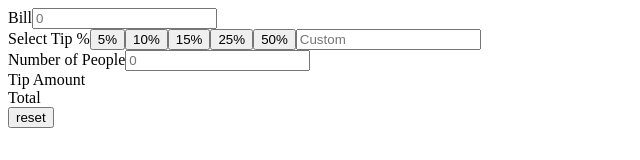
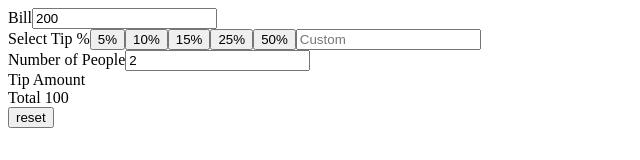
Before and after one commit to Th0rnike/tip-calculator-typescript, a React (Vite) app: page / in a window 1280 px wide. Shown: the top 160 px of the page, without its empty margins (0-640 px from the left). Built offline with nearby package versions, Linux system fonts and the light colour scheme.

Commit message:
updating tips - DONE

```diff
--- a/src/App.tsx
+++ b/src/App.tsx
@@ -1,16 +1,20 @@
-import { useState } from "react";
+import { useEffect, useState } from "react";
 import "./App.css";
 // import logo from "./assets/logo.svg";
 
 function App() {
-  const [bill, setBill] = useState<number>(0);
-  const [people, setPeople] = useState<number>(0);
+  const [bill, setBill] = useState<number>(200);
+  const [people, setPeople] = useState<number>(2);
   const [tip, setTip] = useState<number>(0);
-  const [custom, setCustom] = useState<number>(0);
+  const [customValue, setCustomValue] = useState<number>(0);
 
-  const tipValue = Number((((bill / people) * (tip || custom)) / 100).toFixed(2));
+  const chooseTipValue = customValue !== 0 ? customValue : tip;
+  const tipValue = Number(
+    (((bill / people) * chooseTipValue) / 100).toFixed(2)
+  );
+  console.log(tipValue);
+
   const totalPrice = Number((bill / people).toFixed(2));
-
   const tipsArray = [5, 10, 15, 25, 50];
 
   const updatePeople = (e: React.ChangeEvent<HTMLInputElement>) => {
@@ -22,20 +26,14 @@ function App() {
     const target = e.target as HTMLButtonElement;
     const val = Number(target.textContent?.split("%")[0]);
     setTip(val);
+    setCustomValue(0)
   };
 
-  // const customTip = (e: React.ChangeEvent<HTMLInputElement>) => {
-  //   const val = e.target.valueAsNumber;
-  //   setCustom(val);
-  // };
+  const customTip = (e: React.ChangeEvent<HTMLInputElement>) => {
+    const val = e.target.valueAsNumber;
+    setCustomValue(val);
+  };
 
-  // const checkError = () => {
-  //   console.log("chec error run");
-  //   if (people === 0) {
-  //     console.log("settin check error true");
-  //     setError(true);
-  //   }
-  // };
   const handleKeyDown: React.KeyboardEventHandler<HTMLInputElement> = (e) => {
     if (e.key === ".") {
       e.preventDefault();
@@ -73,9 +71,9 @@ function App() {
           className="button"
           type="number"
           placeholder="Custom"
-          onChange={updateTip}
+          onChange={customTip}
           onKeyDown={handleKeyDown}
-          value={custom ? custom : ""}
+          value={customValue ? customValue : ""}
         />
       </div>
       <div>
@@ -88,9 +86,7 @@ function App() {
           value={people ? people : ""}
         />
       </div>
-      <div>
-        Tip Amount {bill && (tipValue || custom) && people ? tipValue : ""}
-      </div>
+      <div>Tip Amount {bill && chooseTipValue && people ? tipValue : ""}</div>
       <div>Total {bill && people ? totalPrice : ""}</div>
       <button onClick={reset}>reset</button>
     </div>
```
